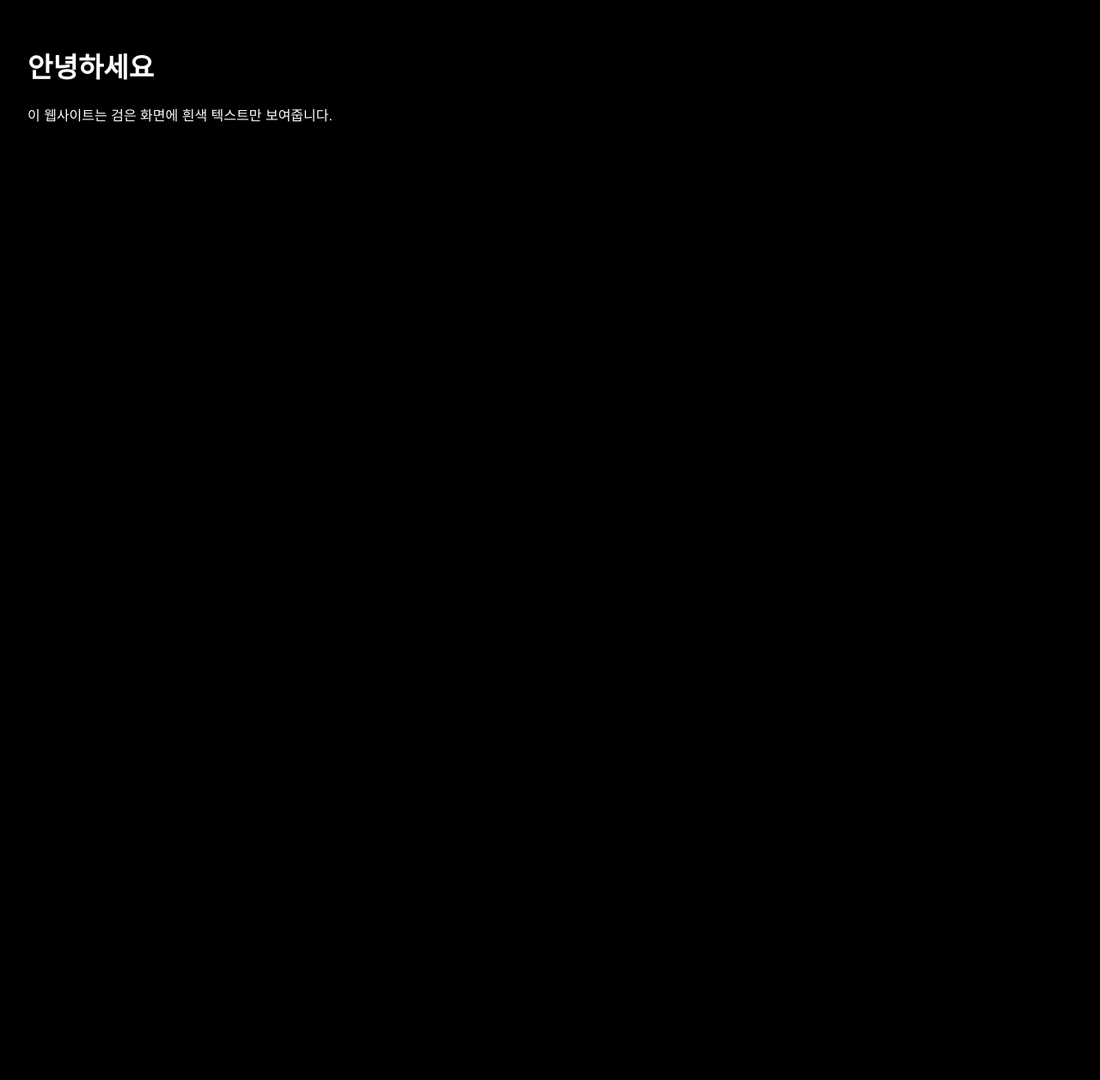
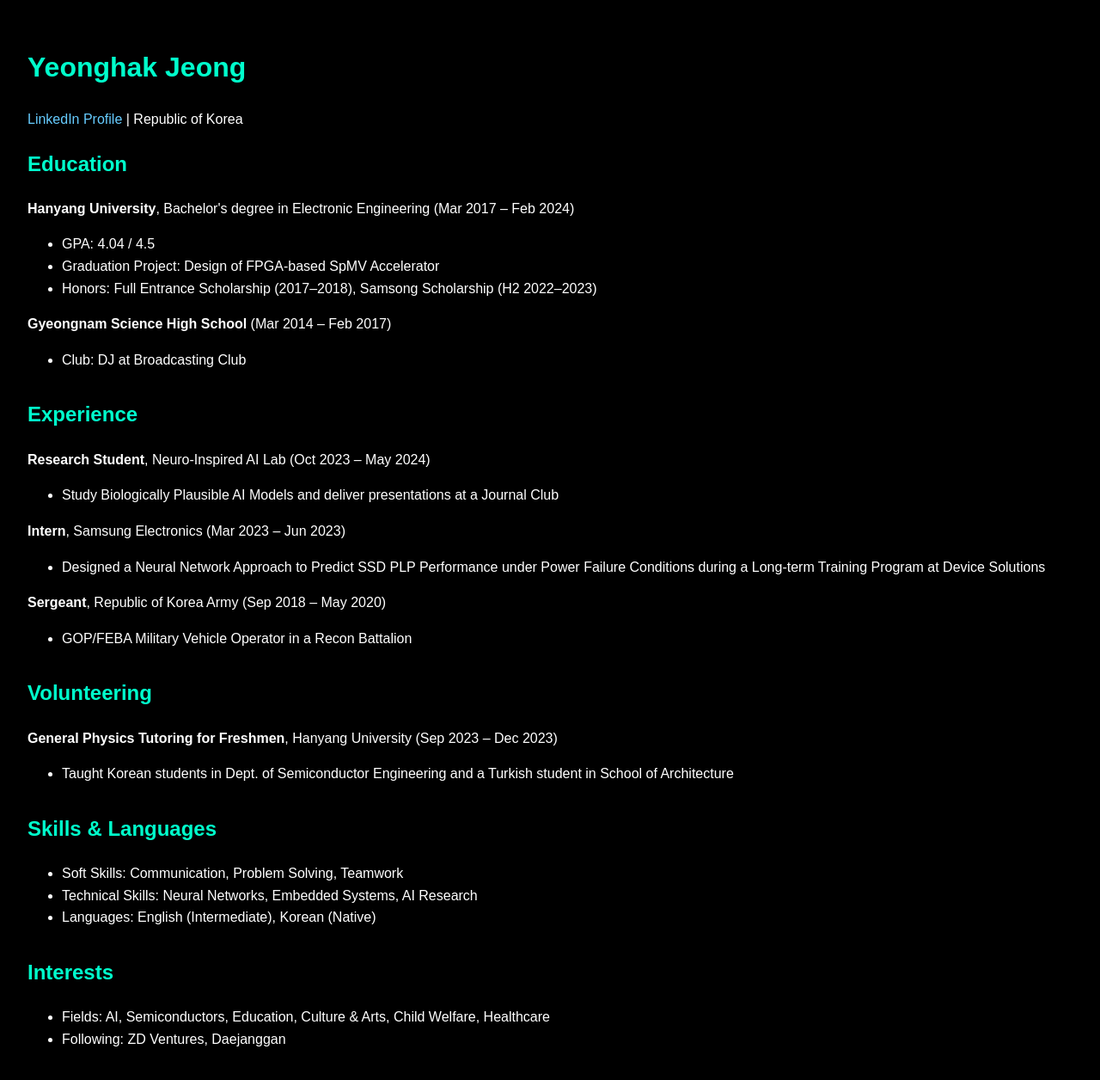
Before and after one commit to tigerhak/hello, a plain HTML site: page index.html in a window 1280 px wide. Shown: the whole page at 86% size. Before the commit the page ends 800 px from the top, so only its background shows below. Drawn offline with Linux system fonts and the light colour scheme.

Commit message:
Update index.html

```diff
--- a/index.html
+++ b/index.html
@@ -1,9 +1,9 @@
 <!DOCTYPE html>
-<html lang="ko">
+<html lang="en">
 <head>
   <meta charset="UTF-8" />
   <meta name="viewport" content="width=device-width, initial-scale=1.0" />
-  <title>검은 화면 웹사이트</title>
+  <title>Yeonghak Jeong – Resume</title>
   <style>
     body {
       background-color: #000;
@@ -11,11 +11,83 @@
       font-family: sans-serif;
       margin: 0;
       padding: 2rem;
+      line-height: 1.6;
+    }
+    h1, h2, h3 {
+      color: #00ffcc;
+    }
+    a {
+      color: #66ccff;
+      text-decoration: none;
+    }
+    a:hover {
+      text-decoration: underline;
+    }
+    section {
+      margin-bottom: 2rem;
     }
   </style>
 </head>
 <body>
-  <h1>안녕하세요</h1>
-  <p>이 웹사이트는 검은 화면에 흰색 텍스트만 보여줍니다.</p>
+  <h1>Yeonghak Jeong</h1>
+  <p><a href="https://www.linkedin.com/in/tigerhak" target="_blank">LinkedIn Profile</a> | Republic of Korea</p>
+
+  <section>
+    <h2>Education</h2>
+    <p><strong>Hanyang University</strong>, Bachelor's degree in Electronic Engineering (Mar 2017 – Feb 2024)</p>
+    <ul>
+      <li>GPA: 4.04 / 4.5</li>
+      <li>Graduation Project: Design of FPGA-based SpMV Accelerator</li>
+      <li>Honors: Full Entrance Scholarship (2017–2018), Samsong Scholarship (H2 2022–2023)</li>
+    </ul>
+
+    <p><strong>Gyeongnam Science High School</strong> (Mar 2014 – Feb 2017)</p>
+    <ul>
+      <li>Club: DJ at Broadcasting Club</li>
+    </ul>
+  </section>
+
+  <section>
+    <h2>Experience</h2>
+    <p><strong>Research Student</strong>, Neuro-Inspired AI Lab (Oct 2023 – May 2024)</p>
+    <ul>
+      <li>Study Biologically Plausible AI Models and deliver presentations at a Journal Club</li>
+    </ul>
+
+    <p><strong>Intern</strong>, Samsung Electronics (Mar 2023 – Jun 2023)</p>
+    <ul>
+      <li>Designed a Neural Network Approach to Predict SSD PLP Performance under Power Failure Conditions during a Long-term Training Program at Device Solutions</li>
+    </ul>
+
+    <p><strong>Sergeant</strong>, Republic of Korea Army (Sep 2018 – May 2020)</p>
+    <ul>
+      <li>GOP/FEBA Military Vehicle Operator in a Recon Battalion</li>
+    </ul>
+  </section>
+
+  <section>
+    <h2>Volunteering</h2>
+    <p><strong>General Physics Tutoring for Freshmen</strong>, Hanyang University (Sep 2023 – Dec 2023)</p>
+    <ul>
+      <li>Taught Korean students in Dept. of Semiconductor Engineering and a Turkish student in School of Architecture</li>
+    </ul>
+  </section>
+
+  <section>
+    <h2>Skills & Languages</h2>
+    <ul>
+      <li>Soft Skills: Communication, Problem Solving, Teamwork</li>
+      <li>Technical Skills: Neural Networks, Embedded Systems, AI Research</li>
+      <li>Languages: English (Intermediate), Korean (Native)</li>
+    </ul>
+  </section>
+
+  <section>
+    <h2>Interests</h2>
+    <ul>
+      <li>Fields: AI, Semiconductors, Education, Culture & Arts, Child Welfare, Healthcare</li>
+      <li>Following: ZD Ventures, Daejanggan</li>
+    </ul>
+  </section>
 </body>
 </html>
```
